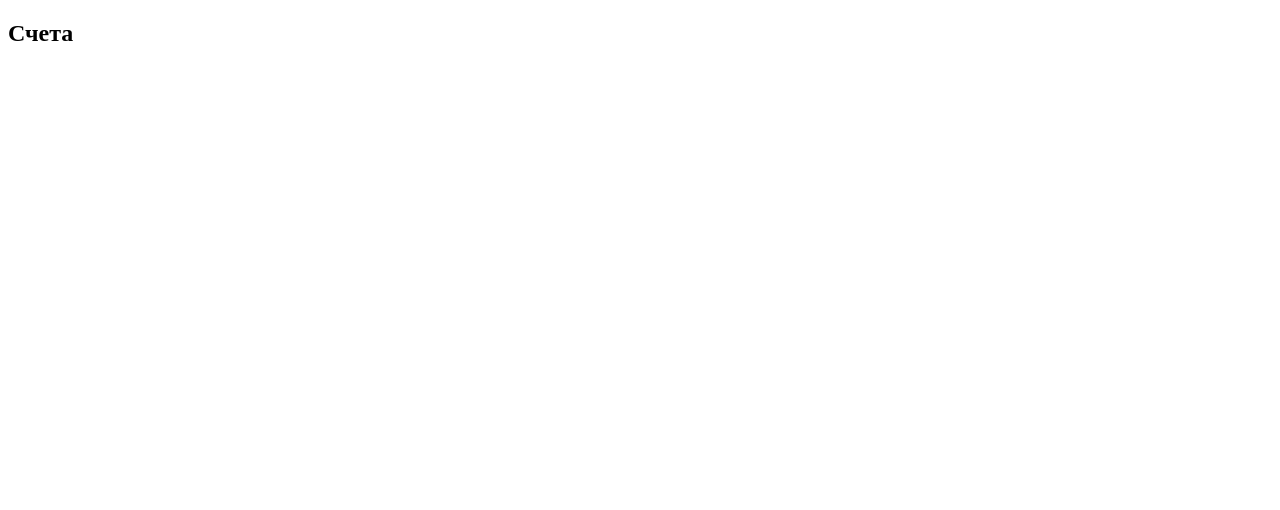
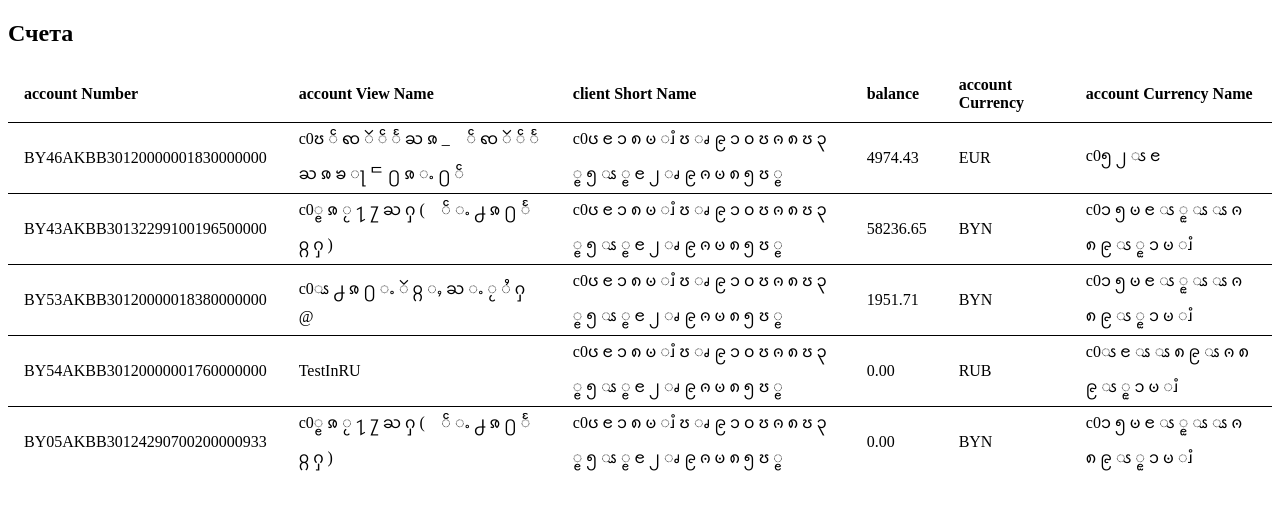
Before and after one commit to Anuta19/Angular-authorization, an Angular app in the folder auth/: page /account in a window 1280 px wide. Shown: the top 510 px of the page. Built offline with nearby package versions, Linux system fonts and the light colour scheme.

Commit message:
material table

```diff
--- a/auth/src/app/pages/account/account.component.ts
+++ b/auth/src/app/pages/account/account.component.ts
@@ -1,11 +1,79 @@
 
 import { Component} from '@angular/core';
+import { AccountService } from '../../services/account.service';
+
+
+export interface Accounts {
+    accountNumber: string;
+    accountViewName: string;
+    clientShortName: string;
+    balance: string;
+    accountCurrency: string;
+    accountCurrencyName: string;
+  }
+
+/*
+  const ELEMENT_DATA: Accounts[] = [
+    {
+      "accountNumber": "BY46AKBB30120000001830000000",
+      "accountViewName": "\c0\u1053 \u1072 \u1079 \u1074 \u1072 \u1085 \u1080 \u1077 _\u1085 \u1072 \u1079 \u1074 \u1072 \u1085 \u1080 \u1077  \u1076 \u1083 \u1103  \u1090 \u1077 \u1089 \u1090 \u1072 ",
+      "clientShortName": "\c0\u1052 \u1054 \u1041 \u1048 \u1051 \u1068 \u1053 \u1067 \u1049  \u1041 \u1040 \u1053 \u1050 \u1048 \u1053 \u1043  \u1058 \u1045 \u1057 \u1058 \u1054 \u1042 \u1067 \u1049  \u1050 \u1051 \u1048 \u1045 \u1053 \u1058 ",
+      "balance": "4974.43",
+      "accountCurrency": "EUR",
+      "accountCurrencyName": "\c0\u1045 \u1042 \u1056 \u1054 "
+    },
+    {
+      "accountNumber": "BY43AKBB30132299100196500000",
+      "accountViewName": "\c0\u1058 \u1077 \u1082 \u1091 \u1097 \u1080 \u1081  (\u1088 \u1072 \u1089 \u1095 \u1077 \u1090 \u1085 \u1099 \u1081 )",
+      "clientShortName": "\c0\u1052 \u1054 \u1041 \u1048 \u1051 \u1068 \u1053 \u1067 \u1049  \u1041 \u1040 \u1053 \u1050 \u1048 \u1053 \u1043  \u1058 \u1045 \u1057 \u1058 \u1054 \u1042 \u1067 \u1049  \u1050 \u1051 \u1048 \u1045 \u1053 \u1058 ",
+      "balance": "58236.65",
+      "accountCurrency": "BYN",
+      "accountCurrencyName": "\c0\u1041 \u1045 \u1051 \u1054 \u1056 \u1059 \u1057 \u1057 \u1050 \u1048 \u1049  \u1056 \u1059 \u1041 \u1051 \u1068 "
+    },
+    {
+      "accountNumber": "BY53AKBB30120000018380000000",
+      "accountViewName": "\c0\u1057 \u1095 \u1077 \u1090  \u1089  \u1074 \u1099 \u1087 \u1080 \u1089 \u1082 \u1086 \u1081 @",
+      "clientShortName": "\c0\u1052 \u1054 \u1041 \u1048 \u1051 \u1068 \u1053 \u1067 \u1049  \u1041 \u1040 \u1053 \u1050 \u1048 \u1053 \u1043  \u1058 \u1045 \u1057 \u1058 \u1054 \u1042 \u1067 \u1049  \u1050 \u1051 \u1048 \u1045 \u1053 \u1058 ",
+      "balance": "1951.71",
+      "accountCurrency": "BYN",
+      "accountCurrencyName": "\c0\u1041 \u1045 \u1051 \u1054 \u1056 \u1059 \u1057 \u1057 \u1050 \u1048 \u1049  \u1056 \u1059 \u1041 \u1051 \u1068 "
+    },
+    {
+      "accountNumber": "BY54AKBB30120000001760000000",
+      "accountViewName": "TestInRU",
+      "clientShortName": "\c0\u1052 \u1054 \u1041 \u1048 \u1051 \u1068 \u1053 \u1067 \u1049  \u1041 \u1040 \u1053 \u1050 \u1048 \u1053 \u1043  \u1058 \u1045 \u1057 \u1058 \u1054 \u1042 \u1067 \u1049  \u1050 \u1051 \u1048 \u1045 \u1053 \u1058 ",
+      "balance": "0.00",
+      "accountCurrency": "RUB",
+      "accountCurrencyName": "\c0\u1056 \u1054 \u1057 \u1057 \u1048 \u1049 \u1057 \u1050 \u1048 \u1049  \u1056 \u1059 \u1041 \u1051 \u1068 "
+    },
+    {
+      "accountNumber": "BY05AKBB30124290700200000933",
+      "accountViewName": "\c0\u1058 \u1077 \u1082 \u1091 \u1097 \u1080 \u1081  (\u1088 \u1072 \u1089 \u1095 \u1077 \u1090 \u1085 \u1099 \u1081 )",
+      "clientShortName": "\c0\u1052 \u1054 \u1041 \u1048 \u1051 \u1068 \u1053 \u1067 \u1049  \u1041 \u1040 \u1053 \u1050 \u1048 \u1053 \u1043  \u1058 \u1045 \u1057 \u1058 \u1054 \u1042 \u1067 \u1049  \u1050 \u1051 \u1048 \u1045 \u1053 \u1058 ",
+      "balance": "0.00",
+      "accountCurrency": "BYN",
+      "accountCurrencyName": "\c0\u1041 \u1045 \u1051 \u1054 \u1056 \u1059 \u1057 \u1057 \u1050 \u1048 \u1049  \u1056 \u1059 \u1041 \u1051 \u1068 ",
+    }
+  ];
+  */
+
 
 @Component({
     selector: 'account-app',
     templateUrl: `./account.html`,
+    styleUrls: ['./accounts.css'],
+
 })
 
 
 export class AccountComponent {
+
+    constructor(private account: AccountService)
+    {}
+
+    displayedColumns: string[] = ['accountNumber', 'accountViewName', 'clientShortName', 'balance', 'accountCurrency', 'accountCurrencyName'];
+    dataSource = this.account.getAccountsList();
+
+    //dataSource = ELEMENT_DATA;
+
 }
--- a/auth/src/app/pages/account/account.html
+++ b/auth/src/app/pages/account/account.html
@@ -1 +1,37 @@
 <h2>Счета</h2>
+
+<table mat-table [dataSource]="dataSource" class="mat-elevation-z8">
+
+  <ng-container matColumnDef="accountNumber">
+    <th mat-header-cell *matHeaderCellDef> account Number </th>
+    <td mat-cell *matCellDef="let element"> {{element.accountNumber}} </td>
+  </ng-container>
+
+  <ng-container matColumnDef="accountViewName">
+    <th mat-header-cell *matHeaderCellDef> account View Name </th>
+    <td mat-cell *matCellDef="let element"> {{element.accountViewName}} </td>
+  </ng-container>
+
+  <ng-container matColumnDef="clientShortName">
+    <th mat-header-cell *matHeaderCellDef> client Short Name </th>
+    <td mat-cell *matCellDef="let element"> {{element.clientShortName}} </td>
+  </ng-container>
+
+  <ng-container matColumnDef="balance">
+    <th mat-header-cell *matHeaderCellDef> balance </th>
+    <td mat-cell *matCellDef="let element"> {{element.balance}} </td>
+  </ng-container>
+
+   <ng-container matColumnDef="accountCurrency">
+    <th mat-header-cell *matHeaderCellDef> account Currency </th>
+    <td mat-cell *matCellDef="let element"> {{element.accountCurrency}} </td>
+  </ng-container>
+
+   <ng-container matColumnDef="accountCurrencyName">
+    <th mat-header-cell *matHeaderCellDef> account Currency Name </th>
+    <td mat-cell *matCellDef="let element"> {{element.accountCurrencyName}} </td>
+  </ng-container>
+
+  <tr mat-header-row *matHeaderRowDef="displayedColumns"></tr>
+  <tr mat-row *matRowDef="let row; columns: displayedColumns;"></tr>
+</table>
--- a/auth/src/app/pages/account/account.module.ts
+++ b/auth/src/app/pages/account/account.module.ts
@@ -5,6 +5,7 @@
 import { FormsModule, ReactiveFormsModule } from '@angular/forms';
 import { HttpClientModule } from '@angular/common/http';
 import { AccountComponent }   from './account.component';
+import { MatTableModule } from '@angular/material/table'
 
 
 const appRoutes: Routes = [
@@ -15,7 +16,7 @@
 ];
 
 @NgModule({
-    imports:      [ BrowserModule, RouterModule.forRoot(appRoutes), ReactiveFormsModule, HttpClientModule, FormsModule],
+    imports:      [ BrowserModule, RouterModule.forRoot(appRoutes), ReactiveFormsModule, HttpClientModule, FormsModule,MatTableModule],
     declarations: [ AccountComponent ],
     bootstrap:    [ AccountComponent ]
 
--- /dev/null
+++ b/auth/src/app/pages/account/accounts.css
@@ -0,0 +1,3 @@
+table {
+    width: 100%;
+  }
--- /dev/null
+++ b/auth/src/app/services/account.service.ts
@@ -0,0 +1,65 @@
+import { DataSource } from '@angular/cdk/collections';
+import { Injectable }   from '@angular/core';
+import { ValueFromArray } from 'rxjs';
+import { AccountComponent, Accounts } from '../pages/account/account.component';
+
+@Injectable({
+    providedIn: 'root'
+ })
+
+
+export class AccountService {
+
+    accountsData: Accounts[] = [
+        {
+          "accountNumber": "BY46AKBB30120000001830000000",
+          "accountViewName": "\c0\u1053 \u1072 \u1079 \u1074 \u1072 \u1085 \u1080 \u1077 _\u1085 \u1072 \u1079 \u1074 \u1072 \u1085 \u1080 \u1077  \u1076 \u1083 \u1103  \u1090 \u1077 \u1089 \u1090 \u1072 ",
+          "clientShortName": "\c0\u1052 \u1054 \u1041 \u1048 \u1051 \u1068 \u1053 \u1067 \u1049  \u1041 \u1040 \u1053 \u1050 \u1048 \u1053 \u1043  \u1058 \u1045 \u1057 \u1058 \u1054 \u1042 \u1067 \u1049  \u1050 \u1051 \u1048 \u1045 \u1053 \u1058 ",
+          "balance": "4974.43",
+          "accountCurrency": "EUR",
+          "accountCurrencyName": "\c0\u1045 \u1042 \u1056 \u1054 "
+        },
+        {
+          "accountNumber": "BY43AKBB30132299100196500000",
+          "accountViewName": "\c0\u1058 \u1077 \u1082 \u1091 \u1097 \u1080 \u1081  (\u1088 \u1072 \u1089 \u1095 \u1077 \u1090 \u1085 \u1099 \u1081 )",
+          "clientShortName": "\c0\u1052 \u1054 \u1041 \u1048 \u1051 \u1068 \u1053 \u1067 \u1049  \u1041 \u1040 \u1053 \u1050 \u1048 \u1053 \u1043  \u1058 \u1045 \u1057 \u1058 \u1054 \u1042 \u1067 \u1049  \u1050 \u1051 \u1048 \u1045 \u1053 \u1058 ",
+          "balance": "58236.65",
+          "accountCurrency": "BYN",
+          "accountCurrencyName": "\c0\u1041 \u1045 \u1051 \u1054 \u1056 \u1059 \u1057 \u1057 \u1050 \u1048 \u1049  \u1056 \u1059 \u1041 \u1051 \u1068 "
+        },
+        {
+          "accountNumber": "BY53AKBB30120000018380000000",
+          "accountViewName": "\c0\u1057 \u1095 \u1077 \u1090  \u1089  \u1074 \u1099 \u1087 \u1080 \u1089 \u1082 \u1086 \u1081 @",
+          "clientShortName": "\c0\u1052 \u1054 \u1041 \u1048 \u1051 \u1068 \u1053 \u1067 \u1049  \u1041 \u1040 \u1053 \u1050 \u1048 \u1053 \u1043  \u1058 \u1045 \u1057 \u1058 \u1054 \u1042 \u1067 \u1049  \u1050 \u1051 \u1048 \u1045 \u1053 \u1058 ",
+          "balance": "1951.71",
+          "accountCurrency": "BYN",
+          "accountCurrencyName": "\c0\u1041 \u1045 \u1051 \u1054 \u1056 \u1059 \u1057 \u1057 \u1050 \u1048 \u1049  \u1056 \u1059 \u1041 \u1051 \u1068 "
+        },
+        {
+          "accountNumber": "BY54AKBB30120000001760000000",
+          "accountViewName": "TestInRU",
+          "clientShortName": "\c0\u1052 \u1054 \u1041 \u1048 \u1051 \u1068 \u1053 \u1067 \u1049  \u1041 \u1040 \u1053 \u1050 \u1048 \u1053 \u1043  \u1058 \u1045 \u1057 \u1058 \u1054 \u1042 \u1067 \u1049  \u1050 \u1051 \u1048 \u1045 \u1053 \u1058 ",
+          "balance": "0.00",
+          "accountCurrency": "RUB",
+          "accountCurrencyName": "\c0\u1056 \u1054 \u1057 \u1057 \u1048 \u1049 \u1057 \u1050 \u1048 \u1049  \u1056 \u1059 \u1041 \u1051 \u1068 "
+        },
+        {
+          "accountNumber": "BY05AKBB30124290700200000933",
+          "accountViewName": "\c0\u1058 \u1077 \u1082 \u1091 \u1097 \u1080 \u1081  (\u1088 \u1072 \u1089 \u1095 \u1077 \u1090 \u1085 \u1099 \u1081 )",
+          "clientShortName": "\c0\u1052 \u1054 \u1041 \u1048 \u1051 \u1068 \u1053 \u1067 \u1049  \u1041 \u1040 \u1053 \u1050 \u1048 \u1053 \u1043  \u1058 \u1045 \u1057 \u1058 \u1054 \u1042 \u1067 \u1049  \u1050 \u1051 \u1048 \u1045 \u1053 \u1058 ",
+          "balance": "0.00",
+          "accountCurrency": "BYN",
+          "accountCurrencyName": "\c0\u1041 \u1045 \u1051 \u1054 \u1056 \u1059 \u1057 \u1057 \u1050 \u1048 \u1049  \u1056 \u1059 \u1041 \u1051 \u1068 ",
+        }
+      ];
+//private serviceUrl = './accounts.json';
+
+constructor() {
+}
+
+
+getAccountsList() {
+    return this.accountsData;
+}
+
+}
```
